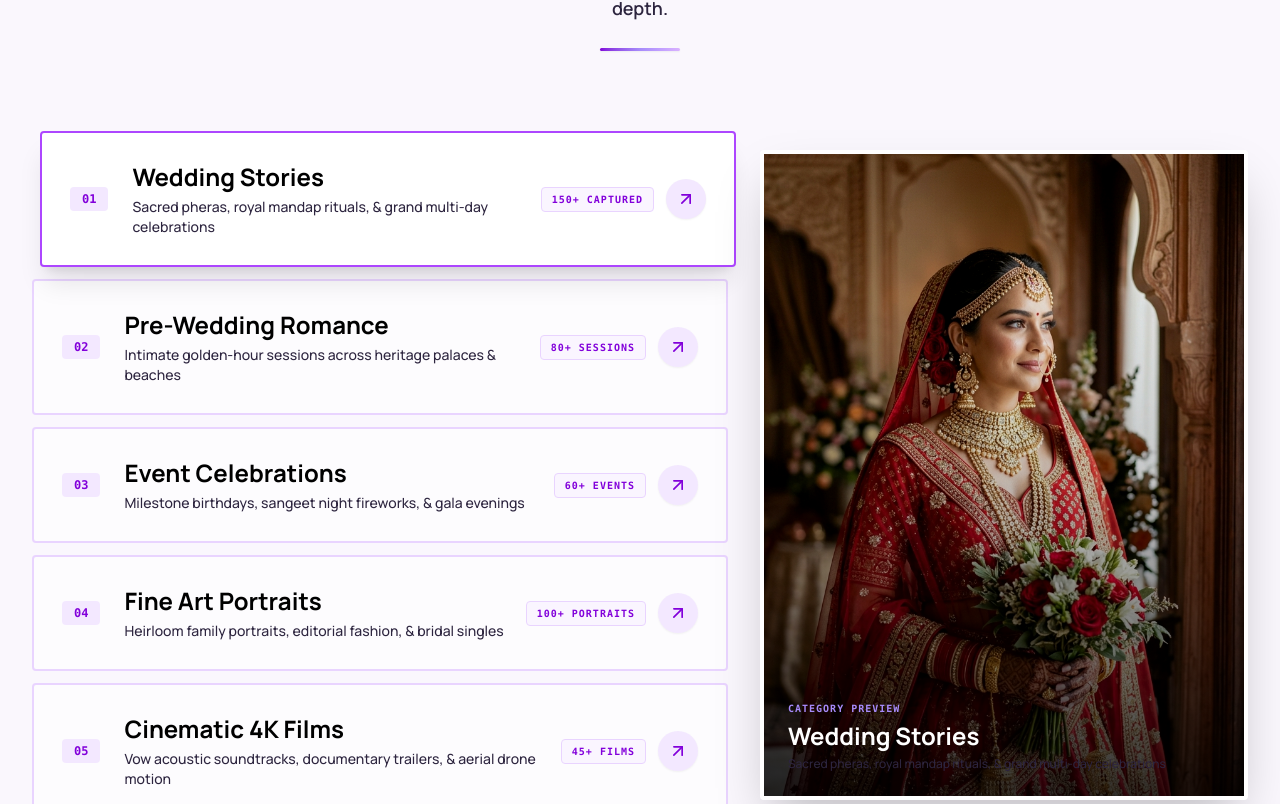
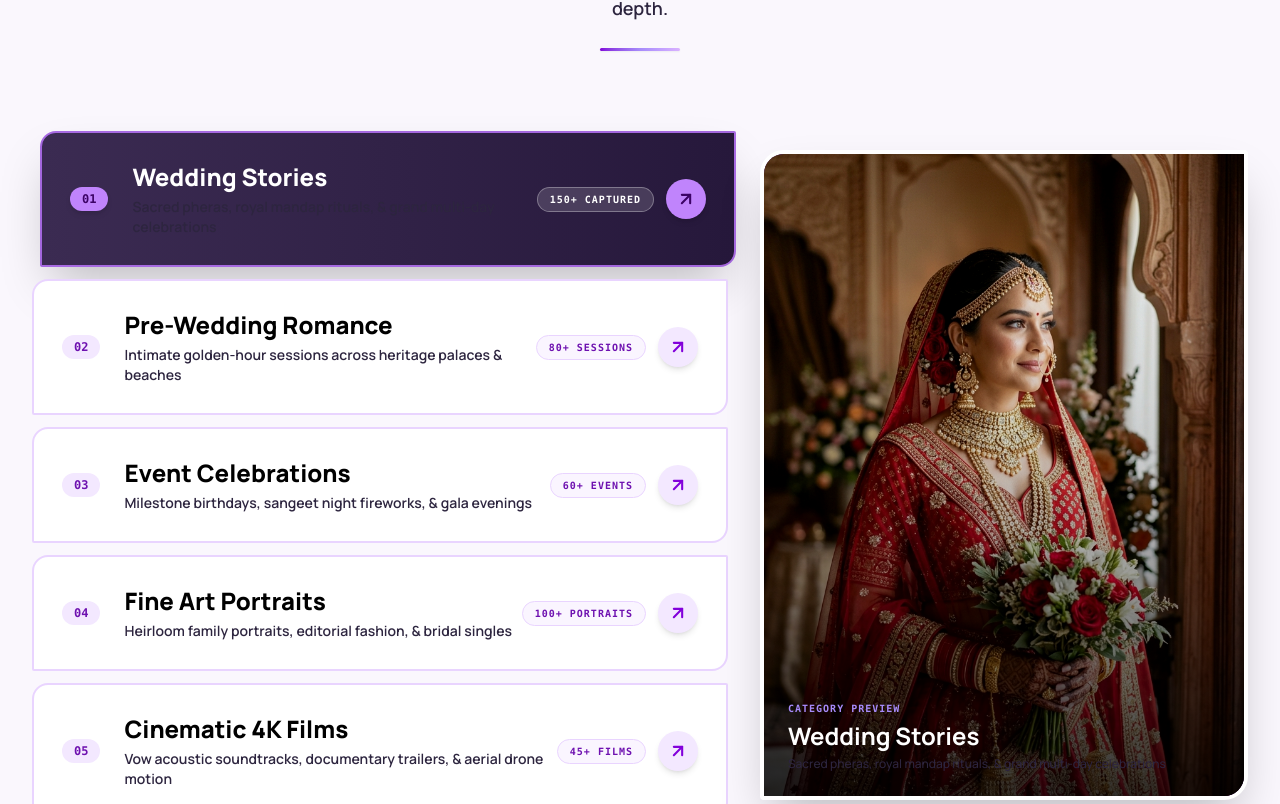
Before and after one commit to skotturty-dotcom/photography_website, a React (Vite) app: page / in a window 1280 px wide. Shown: the part 2329-3133 px from the top of the page. Built offline with nearby package versions, Linux system fonts and the light colour scheme; a web font is replaced by a local one.

Commit message:
style: upgrade PreweddingGuideSection and StoriesToCapture boxes to signature 2-corner leaf curved dark plum-purple metallic cards

```diff
--- a/src/components/sections/PreweddingGuideSection.jsx
+++ b/src/components/sections/PreweddingGuideSection.jsx
@@ -41,18 +41,23 @@ export const PreweddingGuideSection = () => {
             return (
               <div
                 key={idx}
-                className="bg-white border-2 border-purple-200 border-t-4 border-t-purple-700 p-8 rounded-sm space-y-5 shadow-md hover:shadow-2xl hover:border-purple-500 transition-all duration-300 flex flex-col justify-between group"
+                className="bg-gradient-to-br from-[#3B2B52] via-[#312247] to-[#26183B] border-2 border-purple-400/60 border-t-4 border-t-[#C084FC] p-8 rounded-tl-3xl rounded-br-3xl rounded-tr-sm rounded-bl-sm space-y-5 shadow-2xl hover:shadow-[0_20px_50px_rgba(192,132,252,0.35)] transition-all duration-300 flex flex-col justify-between group relative overflow-hidden animated-border-card-active"
               >
                 <div className="space-y-4">
-                  <div className="w-12 h-12 rounded-full bg-purple-100 text-purple-700 flex items-center justify-center shadow-xs group-hover:scale-110 transition-transform">
-                    <IconComp className="w-6 h-6" />
+                  <div className="flex items-center justify-between">
+                    <div className="w-13 h-13 rounded-full bg-gradient-to-r from-purple-600 to-pink-600 text-white flex items-center justify-center shadow-lg group-hover:scale-110 border-2 border-white transition-transform">
+                      <IconComp className="w-6 h-6 !text-white stroke-[2]" />
+                    </div>
+                    <span className="text-[10px] font-mono font-extrabold text-[#C084FC] bg-white/10 border border-white/20 px-3 py-1 rounded-full uppercase tracking-widest">
+                      0{idx + 1} STEP
+                    </span>
                   </div>
 
-                  <h3 className="font-sans text-xl text-[#000000] font-bold group-hover:text-purple-700 transition-colors leading-snug tracking-normal">
+                  <h3 className="font-sans text-xl text-white font-black group-hover:text-[#C084FC] transition-colors leading-snug tracking-tight">
                     {pt.title}
                   </h3>
 
-                  <p className="text-sm text-[#000000] font-semibold leading-relaxed">
+                  <p className="text-sm text-[#C4B5FD] font-semibold leading-relaxed">
                     {pt.desc}
                   </p>
                 </div>
--- a/src/components/sections/StoriesToCapture.jsx
+++ b/src/components/sections/StoriesToCapture.jsx
@@ -71,33 +71,49 @@ export const StoriesToCapture = () => {
                 key={cat.id}
                 to={cat.link}
                 onMouseEnter={() => setActiveCategory(idx)}
-                className={`group block p-6 sm:p-7 rounded-sm border-2 transition-all duration-300 ${
+                className={`group block p-6 sm:p-7 rounded-tl-2xl rounded-br-2xl rounded-tr-xs rounded-bl-xs border-2 transition-all duration-300 relative overflow-hidden ${
                   activeCategory === idx
-                    ? 'bg-white border-purple-500 shadow-xl translate-x-2'
-                    : 'bg-white/60 border-purple-200 hover:border-purple-300'
+                    ? 'bg-gradient-to-r from-[#3B2B52] via-[#312247] to-[#26183B] border-purple-400/80 shadow-2xl translate-x-2 animated-border-card-active'
+                    : 'bg-white border-purple-200 hover:border-purple-400 hover:shadow-lg'
                 }`}
               >
-                <div className="flex items-center justify-between">
+                <div className="flex items-center justify-between relative z-10">
                   <div className="flex items-center space-x-4 sm:space-x-6">
-                    <span className="font-mono text-xs text-purple-700 font-extrabold bg-purple-100 px-3 py-1 rounded">
+                    <span className={`font-mono text-xs font-black px-3 py-1 rounded-full ${
+                      activeCategory === idx
+                        ? 'bg-[#C084FC] text-purple-950 shadow-md'
+                        : 'bg-purple-100 text-purple-800'
+                    }`}>
                       {cat.id}
                     </span>
                     <div>
-                      <h3 className="font-sans text-xl sm:text-2xl text-[#000000] font-bold tracking-normal group-hover:text-purple-700 transition-colors">
+                      <h3 className={`font-sans text-xl sm:text-2xl font-black tracking-tight transition-colors ${
+                        activeCategory === idx ? 'text-white' : 'text-[#000000] group-hover:text-purple-700'
+                      }`}>
                         {cat.title}
                       </h3>
-                      <p className="text-xs sm:text-sm text-[#475569] font-medium pt-1">
+                      <p className={`text-xs sm:text-sm font-semibold pt-1 ${
+                        activeCategory === idx ? 'text-[#C4B5FD]' : 'text-[#475569]'
+                      }`}>
                         {cat.subtitle}
                       </p>
                     </div>
                   </div>
 
                   <div className="flex items-center space-x-3 shrink-0">
-                    <span className="hidden sm:inline-block text-[10px] uppercase font-mono tracking-widest text-purple-700 font-bold bg-purple-50 px-2.5 py-1 rounded border border-purple-200">
+                    <span className={`hidden sm:inline-block text-[10px] uppercase font-mono tracking-widest font-extrabold px-3 py-1 rounded-full border ${
+                      activeCategory === idx
+                        ? 'bg-white/15 border-white/30 text-white'
+                        : 'bg-purple-50 border-purple-200 text-purple-800'
+                    }`}>
                       {cat.count}
                     </span>
-                    <div className="w-10 h-10 rounded-full bg-purple-100 text-purple-700 flex items-center justify-center group-hover:bg-[#A78BFA] group-hover:text-white transition-colors shadow-xs">
-                      <ArrowUpRight className="w-5 h-5 transform group-hover:translate-x-0.5 group-hover:-translate-y-0.5 transition-transform" />
+                    <div className={`w-10 h-10 rounded-full flex items-center justify-center transition-all shadow-md ${
+                      activeCategory === idx
+                        ? 'bg-[#C084FC] text-purple-950'
+                        : 'bg-purple-100 text-purple-700 group-hover:bg-purple-700 group-hover:text-white'
+                    }`}>
+                      <ArrowUpRight className="w-5 h-5 transform group-hover:translate-x-0.5 group-hover:-translate-y-0.5 transition-transform stroke-[2.5]" />
                     </div>
                   </div>
                 </div>
@@ -107,7 +123,7 @@ export const StoriesToCapture = () => {
 
           {/* RIGHT: Dynamic High-Res Photography Preview Box */}
           <div className="lg:col-span-5">
-            <div className="relative aspect-[3/4] rounded-sm overflow-hidden border-4 border-white shadow-2xl bg-purple-100 group">
+            <div className="relative aspect-[3/4] rounded-tl-3xl rounded-br-3xl rounded-tr-sm rounded-bl-sm overflow-hidden border-4 border-white shadow-2xl bg-purple-950 group">
               <img
                 src={categories[activeCategory].image}
                 alt={categories[activeCategory].title}
```
